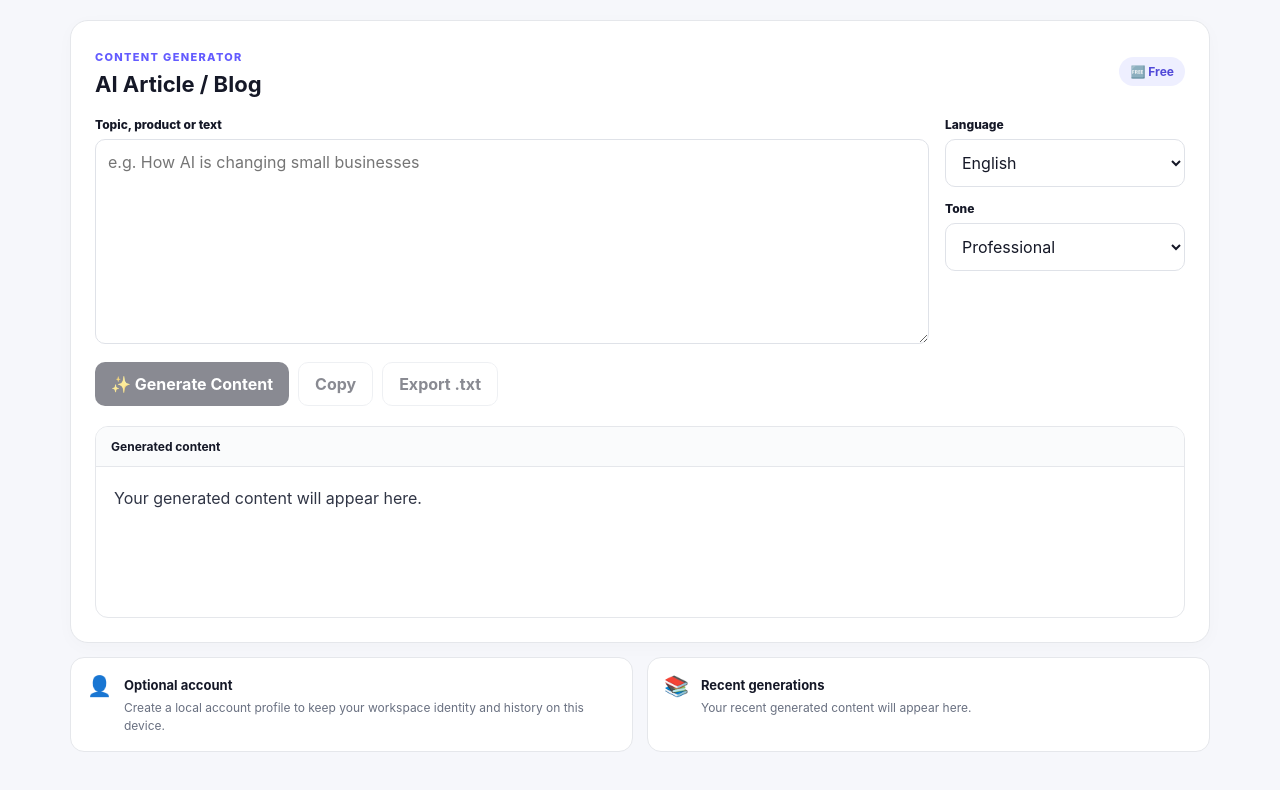
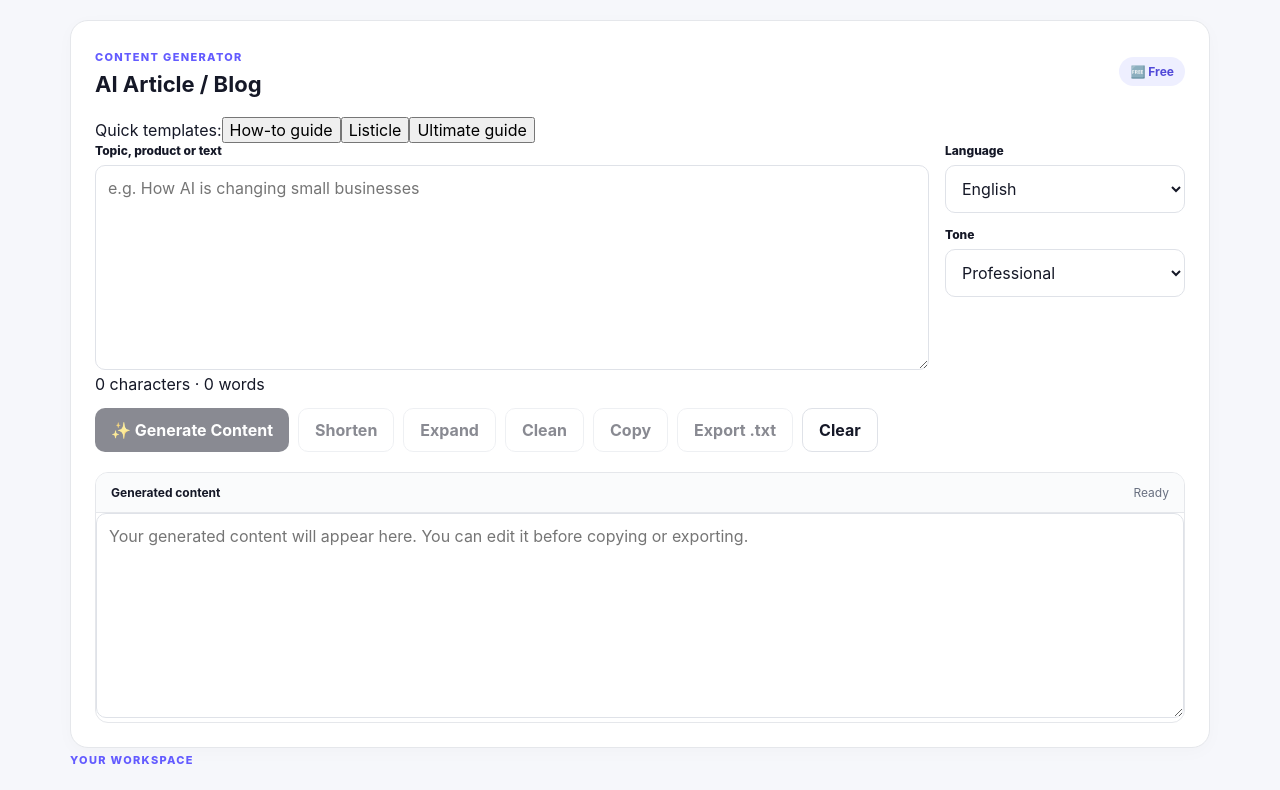
Before and after one commit to giithubrepo28/Ai-Content-Tool, a Next.js app: page / in a window 1280 px wide. Shown: the part 489-1279 px from the top of the page. Built offline with nearby package versions, Linux system fonts and the light colour scheme.

Commit message:
Expand free MVP workspace features

```diff
--- a/app/page.tsx
+++ b/app/page.tsx
@@ -3,6 +3,7 @@
 import { FormEvent, useEffect, useMemo, useState } from 'react';
 
 type Tool = { id: string; icon: string; name: string; description: string; placeholder: string };
+type Saved = { id: string; tool: string; input: string; output: string; language: string; tone: string; favorite: boolean; createdAt: string };
 
 const tools: Tool[] = [
   { id: 'article', icon: '✍️', name: 'AI Article / Blog', description: 'Long-form articles with structure and headings.', placeholder: 'e.g. How AI is changing small businesses' },
@@ -12,105 +13,55 @@ const tools: Tool[] = [
   { id: 'seo', icon: '🎯', name: 'SEO Content', description: 'Titles, meta descriptions, outlines and keywords.', placeholder: 'e.g. Best home workout equipment' },
   { id: 'product', icon: '📝', name: 'Product Description', description: 'Benefit-focused ecommerce descriptions.', placeholder: 'e.g. Stainless steel insulated water bottle' },
 ];
-
 const languages = ['English', 'Urdu', 'Roman Urdu'];
 const tones = ['Professional', 'Friendly', 'Persuasive', 'Casual', 'Creative'];
-const STORAGE_KEY = 'ai-content-tool-user';
+const templates: Record<string, string[]> = {
+  article: ['How-to guide', 'Listicle', 'Ultimate guide'], social: ['Product launch', 'Educational tip', 'Promotion'], ad: ['Product ad', 'Sale ad', 'Lead generation'],
+  rewrite: ['Professional', 'Simple', 'Engaging'], seo: ['SEO guide', 'Product SEO', 'Local SEO'], product: ['Ecommerce', 'Premium product', 'Short listing']
+};
+const STORAGE_KEY = 'ai-content-tool-user'; const HISTORY_KEY = 'ai-content-tool-history'; const USAGE_KEY = 'ai-content-tool-usage';
 
 function localGenerate(tool: Tool, input: string, language: string, tone: string) {
   const subject = input.trim() || 'your topic';
-  const prefix = language === 'Urdu' ? 'یہ آپ کے موضوع کے لیے تیار کردہ مواد ہے' : language === 'Roman Urdu' ? 'Yeh aap ke topic ke liye tayyar kiya gaya content hai' : `Here is content created for ${subject}`;
-  if (tool.id === 'article') return `# ${subject}\n\n${prefix}.\n\n## Introduction\n\nThis article explains the most useful ideas, benefits and practical considerations around ${subject}. The goal is to give readers clear information they can act on.\n\n## Key Points\n\n• What ${subject} means and why it matters\n• Important benefits and practical use cases\n• Tips, examples and best practices\n• Common mistakes to avoid\n\n## Practical Takeaways\n\nStart with a clear goal, focus on the audience, use simple language and measure the result.\n\n## Conclusion\n\n${subject} can create meaningful value when approached with a clear strategy and consistent execution.\n\nTone: ${tone}`;
-  if (tool.id === 'social') return `🚀 ${subject}\n\n${prefix}. Share the value, highlight one strong benefit and invite your audience to take the next step.\n\n#AI #Content #Marketing #${subject.replace(/\W+/g, '')}`;
-  if (tool.id === 'ad') return `HEADLINE: ${subject} made simple\n\nPRIMARY TEXT: Discover a smarter way to get more value from ${subject}. Clear benefits, simple messaging and a strong reason to act today.\n\nCTA: Get Started`;
-  if (tool.id === 'rewrite') return `Rewritten version:\n\n${subject}\n\nThis version is clearer, smoother and more engaging while keeping the original meaning. Tone: ${tone}.`;
+  const intro = language === 'Urdu' ? `یہ ${subject} کے بارے میں تیار کردہ مواد ہے۔` : language === 'Roman Urdu' ? `Yeh ${subject} ke baray mein tayyar kiya gaya content hai.` : `This is content created for ${subject}.`;
+  if (tool.id === 'article') return `# ${subject}\n\n${intro}\n\n## Introduction\n\nThis article explains the most useful ideas, benefits and practical considerations around ${subject}.\n\n## Key Points\n\n• What ${subject} means and why it matters\n• Important benefits and practical use cases\n• Practical tips and best practices\n• Common mistakes to avoid\n\n## Practical Takeaways\n\nStart with a clear goal, focus on the audience, use simple language and measure the result.\n\n## Conclusion\n\n${subject} can create meaningful value with a clear strategy and consistent execution.\n\nTone: ${tone}`;
+  if (tool.id === 'social') return `🚀 ${subject}\n\n${intro} Share the key benefit, use a strong hook and invite your audience to take the next step.\n\n#AI #Content #Marketing #${subject.replace(/\W+/g, '')}`;
+  if (tool.id === 'ad') return `HEADLINE: ${subject} made simple\n\nPRIMARY TEXT: Discover a smarter way to get more value from ${subject}. Clear benefits, simple messaging and a reason to act today.\n\nCTA: Get Started`;
+  if (tool.id === 'rewrite') return `Rewritten version:\n\n${input}\n\nThis version is clearer, smoother and more engaging while preserving the original meaning. Tone: ${tone}.`;
   if (tool.id === 'seo') return `SEO TITLE: ${subject} — Complete Guide\n\nMETA DESCRIPTION: Learn what you need to know about ${subject}, including benefits, practical tips and best practices.\n\nKEYWORDS: ${subject}, guide, benefits, tips, best practices\n\nOUTLINE:\n1. What is ${subject}?\n2. Main benefits\n3. How it works\n4. Best practices\n5. Common mistakes\n6. Conclusion`;
-  return `${subject}\n\nDiscover the practical value of ${subject}. Designed to clearly communicate features, benefits and customer value in a concise, persuasive format.\n\nFEATURES\n• Clear benefit-focused messaging\n• Easy-to-understand presentation\n• Suitable for ecommerce listings\n\nWHY BUY\nA strong product description helps customers understand what makes the product useful and why it is worth choosing.`;
+  return `${subject}\n\n${intro}\n\nFEATURES\n• Clear benefit-focused messaging\n• Easy-to-understand presentation\n• Suitable for ecommerce listings\n\nWHY BUY\nA strong product description helps customers understand what makes the product useful and why it is worth choosing.`;
 }
 
 export default function Home() {
-  const [selected, setSelected] = useState('article');
-  const [language, setLanguage] = useState('English');
-  const [tone, setTone] = useState('Professional');
-  const [input, setInput] = useState('');
-  const [output, setOutput] = useState('');
-  const [user, setUser] = useState('');
-  const [email, setEmail] = useState('');
-  const [showAccount, setShowAccount] = useState(false);
-  const [used, setUsed] = useState(0);
-  const [history, setHistory] = useState<string[]>([]);
-  const [loading, setLoading] = useState(false);
-
-  const tool = useMemo(() => tools.find((item) => item.id === selected) || tools[0], [selected]);
-  const remaining = Math.max(0, 10 - used);
-
-  useEffect(() => {
-    setUser(localStorage.getItem(STORAGE_KEY) || '');
-    setUsed(Number(localStorage.getItem('ai-content-tool-usage') || 0));
-    setHistory(JSON.parse(localStorage.getItem('ai-content-tool-history') || '[]'));
-  }, []);
-
-  function saveAccount(event: FormEvent) {
-    event.preventDefault();
-    if (!email.trim()) return;
-    localStorage.setItem(STORAGE_KEY, email.trim());
-    setUser(email.trim());
-    setShowAccount(false);
-  }
-
-  async function generate() {
-    if (!input.trim() || remaining <= 0) return;
-    setLoading(true);
-    try {
-      const response = await fetch('/api/generate', {
-        method: 'POST', headers: { 'Content-Type': 'application/json' },
-        body: JSON.stringify({ tool: tool.id, input, language, tone }),
-      });
-      const data = await response.json();
-      const text = data.content || localGenerate(tool, input, language, tone);
-      setOutput(text);
-      const next = used + 1;
-      setUsed(next);
-      localStorage.setItem('ai-content-tool-usage', String(next));
-      const nextHistory = [text, ...history].slice(0, 10);
-      setHistory(nextHistory);
-      localStorage.setItem('ai-content-tool-history', JSON.stringify(nextHistory));
-    } catch {
-      setOutput(localGenerate(tool, input, language, tone));
-    } finally { setLoading(false); }
-  }
-
-  function copy() { if (output) navigator.clipboard?.writeText(output); }
-  function download() {
-    if (!output) return;
-    const blob = new Blob([output], { type: 'text/plain;charset=utf-8' });
-    const url = URL.createObjectURL(blob); const a = document.createElement('a');
-    a.href = url; a.download = 'ai-content.txt'; a.click(); URL.revokeObjectURL(url);
-  }
-  function clearAccount() { localStorage.removeItem(STORAGE_KEY); setUser(''); setEmail(''); }
-
+  const [selected, setSelected] = useState('article'); const [language, setLanguage] = useState('English'); const [tone, setTone] = useState('Professional');
+  const [input, setInput] = useState(''); const [output, setOutput] = useState(''); const [user, setUser] = useState(''); const [email, setEmail] = useState(''); const [showAccount, setShowAccount] = useState(false);
+  const [used, setUsed] = useState(0); const [history, setHistory] = useState<Saved[]>([]); const [loading, setLoading] = useState(false); const [query, setQuery] = useState(''); const [dark, setDark] = useState(false);
+  const tool = useMemo(() => tools.find((x) => x.id === selected) || tools[0], [selected]); const remaining = Math.max(0, 10 - used);
+  useEffect(() => { setUser(localStorage.getItem(STORAGE_KEY) || ''); setUsed(Number(localStorage.getItem(USAGE_KEY) || 0)); try { setHistory(JSON.parse(localStorage.getItem(HISTORY_KEY) || '[]')); } catch { setHistory([]); } }, []);
+  useEffect(() => { document.documentElement.dataset.theme = dark ? 'dark' : 'light'; }, [dark]);
+  function saveHistory(item: Saved) { const next = [item, ...history].slice(0, 30); setHistory(next); localStorage.setItem(HISTORY_KEY, JSON.stringify(next)); }
+  function saveAccount(event: FormEvent) { event.preventDefault(); if (!email.trim()) return; localStorage.setItem(STORAGE_KEY, email.trim()); setUser(email.trim()); setShowAccount(false); }
+  async function generate() { if (!input.trim() || remaining <= 0) return; setLoading(true); try { const r = await fetch('/api/generate', { method:'POST', headers:{'Content-Type':'application/json'}, body:JSON.stringify({ tool:tool.id,input,language,tone }) }); const data = await r.json(); const text = data.content || localGenerate(tool,input,language,tone); setOutput(text); const next=used+1; setUsed(next); localStorage.setItem(USAGE_KEY,String(next)); saveHistory({id:crypto.randomUUID(),tool:tool.name,input,output:text,language,tone,favorite:false,createdAt:new Date().toISOString()}); } catch { const text=localGenerate(tool,input,language,tone); setOutput(text); } finally { setLoading(false); } }
+  function transform(kind:string) { if (!output) return; let text=output; if(kind==='shorten') text=output.split('\n').filter(Boolean).slice(0,Math.max(3,Math.ceil(output.split('\n').filter(Boolean).length/2))).join('\n'); if(kind==='expand') text=output+'\n\nAdditional detail:\nAdd examples, practical steps, audience-specific benefits and a clear next action to make this content more useful.'; if(kind==='clean') text=output.replace(/\s+$/gm,'').replace(/\n{3,}/g,'\n\n'); setOutput(text); }
+  function copy() { if(output) navigator.clipboard?.writeText(output); }
+  function download() { if(!output)return; const a=document.createElement('a'); a.href=URL.createObjectURL(new Blob([output],{type:'text/plain;charset=utf-8'})); a.download=`${selected}-content.txt`; a.click(); }
+  function clearAll() { setInput(''); setOutput(''); }
+  function selectHistory(item:Saved) { setSelected(tools.find(x=>x.name===item.tool)?.id||'article'); setInput(item.input); setOutput(item.output); setLanguage(item.language); setTone(item.tone); }
+  function toggleFavorite(id:string) { const next=history.map(x=>x.id===id?{...x,favorite:!x.favorite}:x); setHistory(next); localStorage.setItem(HISTORY_KEY,JSON.stringify(next)); }
+  function deleteHistory(id:string) { const next=history.filter(x=>x.id!==id); setHistory(next); localStorage.setItem(HISTORY_KEY,JSON.stringify(next)); }
+  const filteredHistory=history.filter(x=>`${x.tool} ${x.input}`.toLowerCase().includes(query.toLowerCase()));
   return <main className="container">
-    <header className="header">
-      <div className="brand"><span className="brandMark">✦</span><div><strong>AI Content Tool</strong><small>Write smarter. Grow faster.</small></div></div>
-      <div className="headerRight"><span className="usage">Free · {remaining} generations left</span><button className="accountButton" onClick={() => setShowAccount(true)}>{user ? 'Account' : 'Sign in'}</button></div>
-    </header>
-
+    <header className="header"><div className="brand"><span className="brandMark">✦</span><div><strong>AI Content Tool</strong><small>Write smarter. Grow faster.</small></div></div><div className="headerRight"><span className="usage">Free · {remaining} generations left</span><button className="iconButton" onClick={()=>setDark(!dark)} title="Toggle theme">{dark?'☀️':'🌙'}</button><button className="accountButton" onClick={()=>setShowAccount(true)}>{user?'Account':'Sign in'}</button></div></header>
     <section className="hero"><span className="eyebrow">FREE AI CONTENT WORKSPACE</span><h1>Create content in seconds.</h1><p>Articles, social posts, ads, SEO copy, rewrites and product descriptions — all in one simple workspace.</p></section>
-
-    <section className="toolGrid">{tools.map((item) => <button key={item.id} className={`toolCard ${selected === item.id ? 'active' : ''}`} onClick={() => { setSelected(item.id); setOutput(''); }}><span className="toolIcon">{item.icon}</span><span><strong>{item.name}</strong><small>{item.description}</small></span></button>)}</section>
-
-    <section className="workspace">
-      <div className="workspaceHeader"><div><span className="eyebrow">CONTENT GENERATOR</span><h2>{tool.name}</h2></div><span className="freePill">🆓 Free</span></div>
-      <div className="formGrid">
-        <div className="field wide"><label>Topic, product or text</label><textarea value={input} onChange={(e) => setInput(e.target.value)} placeholder={tool.placeholder} /></div>
-        <div className="sideFields"><div className="field"><label>Language</label><select value={language} onChange={(e) => setLanguage(e.target.value)}>{languages.map((x) => <option key={x}>{x}</option>)}</select></div><div className="field"><label>Tone</label><select value={tone} onChange={(e) => setTone(e.target.value)}>{tones.map((x) => <option key={x}>{x}</option>)}</select></div></div>
-      </div>
-      <div className="actions"><button className="primary" disabled={!input.trim() || remaining === 0 || loading} onClick={generate}>{loading ? 'Generating…' : '✨ Generate Content'}</button><button className="secondary" disabled={!output} onClick={copy}>Copy</button><button className="secondary" disabled={!output} onClick={download}>Export .txt</button></div>
-      <div className="outputBox"><div className="outputTop"><strong>Generated content</strong>{output && <span>{output.length.toLocaleString()} characters</span>}</div><pre>{output || 'Your generated content will appear here.'}</pre></div>
+    <section className="toolGrid">{tools.map(item=><button key={item.id} className={`toolCard ${selected===item.id?'active':''}`} onClick={()=>{setSelected(item.id);setOutput('');}}><span className="toolIcon">{item.icon}</span><span><strong>{item.name}</strong><small>{item.description}</small></span></button>)}</section>
+    <section className="workspace"><div className="workspaceHeader"><div><span className="eyebrow">CONTENT GENERATOR</span><h2>{tool.name}</h2></div><span className="freePill">🆓 Free</span></div>
+      <div className="templateRow"><span>Quick templates:</span>{templates[selected].map(t=><button key={t} onClick={()=>setInput(`${t}: ${input}`.replace(/^([^:]+):\s*$/,'$1'))}>{t}</button>)}</div>
+      <div className="formGrid"><div className="field wide"><label>Topic, product or text</label><textarea value={input} onChange={e=>setInput(e.target.value)} placeholder={tool.placeholder}/><div className="fieldMeta">{input.length} characters · {input.trim()?input.trim().split(/\s+/).length:0} words</div></div><div className="sideFields"><div className="field"><label>Language</label><select value={language} onChange={e=>setLanguage(e.target.value)}>{languages.map(x=><option key={x}>{x}</option>)}</select></div><div className="field"><label>Tone</label><select value={tone} onChange={e=>setTone(e.target.value)}>{tones.map(x=><option key={x}>{x}</option>)}</select></div></div></div>
+      <div className="actions"><button className="primary" disabled={!input.trim()||remaining===0||loading} onClick={generate}>{loading?'Generating…':'✨ Generate Content'}</button><button className="secondary" disabled={!output} onClick={()=>transform('shorten')}>Shorten</button><button className="secondary" disabled={!output} onClick={()=>transform('expand')}>Expand</button><button className="secondary" disabled={!output} onClick={()=>transform('clean')}>Clean</button><button className="secondary" disabled={!output} onClick={copy}>Copy</button><button className="secondary" disabled={!output} onClick={download}>Export .txt</button><button className="secondary" onClick={clearAll}>Clear</button></div>
+      <div className="outputBox"><div className="outputTop"><strong>Generated content</strong><span>{output?`${output.length.toLocaleString()} characters · ${output.trim().split(/\s+/).length} words`:'Ready'}</span></div><textarea className="editor" value={output} onChange={e=>setOutput(e.target.value)} placeholder="Your generated content will appear here. You can edit it before copying or exporting."/></div>
     </section>
-
-    <section className="bottomGrid"><div className="infoCard"><span>👤</span><div><strong>{user ? `Signed in as ${user}` : 'Optional account'}</strong><p>Create a local account profile to keep your workspace identity and history on this device.</p></div></div><div className="infoCard"><span>📚</span><div><strong>Recent generations</strong><p>{history.length ? `${history.length} saved locally in this browser.` : 'Your recent generated content will appear here.'}</p></div></div></section>
-
-    {showAccount && <div className="modalBackdrop" onClick={() => setShowAccount(false)}><div className="modal" onClick={(e) => e.stopPropagation()}><button className="close" onClick={() => setShowAccount(false)}>×</button><h2>Free Account</h2><p>Use an email to create your local profile. No password is required in this free MVP.</p><form onSubmit={saveAccount}><input type="email" value={email || user} onChange={(e) => setEmail(e.target.value)} placeholder="you@example.com" required /><button className="primary" type="submit">Save Account</button></form>{user && <button className="danger" onClick={clearAccount}>Remove account</button>}</div></div>}
+    <section className="historySection"><div className="sectionHead"><div><span className="eyebrow">YOUR WORKSPACE</span><h2>Recent generations</h2></div><input className="search" value={query} onChange={e=>setQuery(e.target.value)} placeholder="Search history…"/></div>{filteredHistory.length?<div className="historyList">{filteredHistory.map(item=><div className="historyItem" key={item.id}><button className="historyMain" onClick={()=>selectHistory(item)}><strong>{item.tool}</strong><span>{item.input.slice(0,100)}{item.input.length>100?'…':''}</span><small>{new Date(item.createdAt).toLocaleString()} · {item.language} · {item.tone}</small></button><button className="star" onClick={()=>toggleFavorite(item.id)}>{item.favorite?'★':'☆'}</button><button className="delete" onClick={()=>deleteHistory(item.id)}>×</button></div>)}</div>:<div className="empty">No saved generations yet. Generate content and it will be kept locally on this device.</div>}</section>
+    <section className="bottomGrid"><div className="infoCard"><span>👤</span><div><strong>{user?`Signed in as ${user}`:'Optional free account'}</strong><p>Keep a local workspace identity without payment or a password.</p></div></div><div className="infoCard"><span>🆓</span><div><strong>Free plan</strong><p>{used}/10 generations used. Payment and paid APIs are not included.</p></div></div></section>
+    {showAccount&&<div className="modalBackdrop" onClick={()=>setShowAccount(false)}><div className="modal" onClick={e=>e.stopPropagation()}><button className="close" onClick={()=>setShowAccount(false)}>×</button><h2>Free Account</h2><p>Create a local profile for this browser. No password or payment is required.</p><form onSubmit={saveAccount}><input type="email" value={email||user} onChange={e=>setEmail(e.target.value)} placeholder="you@example.com" required/><button className="primary" type="submit">Save Account</button></form>{user&&<button className="danger" onClick={()=>{localStorage.removeItem(STORAGE_KEY);setUser('');setEmail('')}}>Remove account</button>}</div></div>}
   </main>;
 }
```
